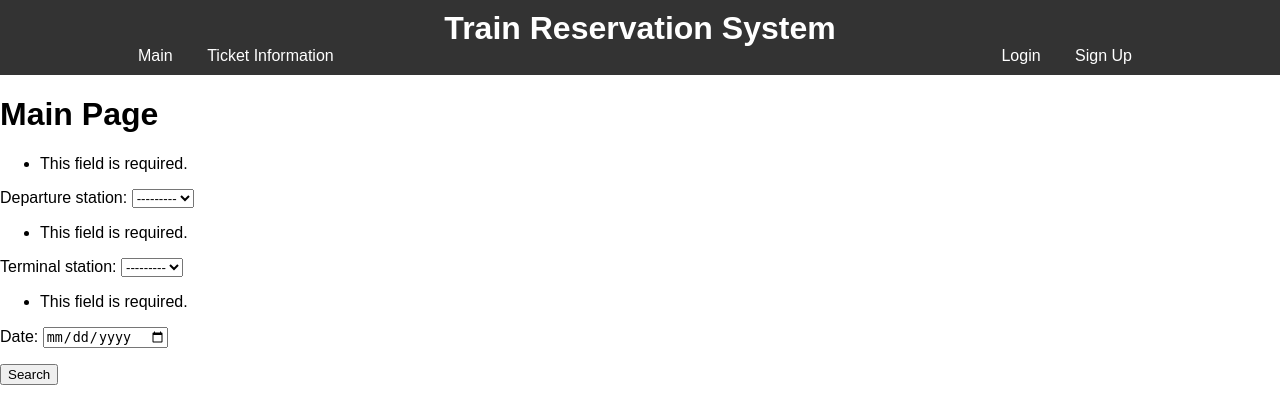
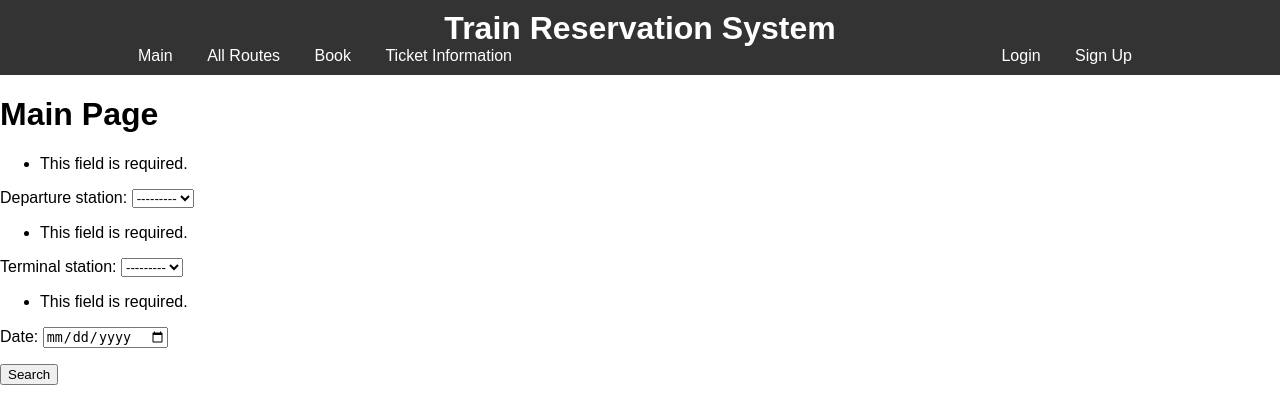
Before and after one commit to Jwizzed/IntercityRailwayReservationSystem, a Django app: page /railway/routes/search/ in a window 1280 px wide. Shown: the top 420 px of the page. Run offline with Django 4.2, Linux system fonts and the light colour scheme; the visitor is signed in with stand-in values (Sample User, id 1); data that the repository does not hold is empty.

Commit message:
added all routes page

```diff
--- a/railway/templates/base.html
+++ b/railway/templates/base.html
@@ -14,6 +14,8 @@
             <nav class="site-nav">
                 <ul>
                     <li><a href="{% url 'railway:main_page' %}">Main</a></li>
+                    <li><a href="{% url 'railway:all_routes' %}">All Routes</a></li>
+                    <li><a href="{% url 'railway:search_route' %}">Book</a></li>
                     <li><a href="{% url 'railway:ticket_information' %}">Ticket Information</a></li>
                     <div class="site-nav-right">
                         <li><a href="{% url 'login' %}">Login</a></li>
--- a/railway/urls.py
+++ b/railway/urls.py
@@ -1,10 +1,11 @@
 from django.urls import path
 from . import views
 app_name = 'railway'
-
 urlpatterns = [
+    path('', views.main_page, name='main_page'),
     path('signup/', views.signup, name='signup'),
-    path('', views.main_page, name='main_page'),
+    path('reservation/', views.reservation, name='reservation'),
+    path('routes/', views.all_routes, name='all_routes'),
     path('routes/search/', views.search_route, name='search_route'),
     path('seats/pick/<route_id>/', views.pick_seat, name='pick_seat'),
     path('tickets/', views.ticket_information, name='ticket_information'),
--- a/railway/views.py
+++ b/railway/views.py
@@ -9,6 +9,10 @@ from django.shortcuts import render, get_object_or_404
 from .forms import ReservationForm
 from .models import Route
 from .forms import CustomUserCreationForm
+
+
+def main_page(request):
+    return render(request, 'main_page.html')
 
 
 def signup(request):
@@ -23,9 +27,13 @@ def signup(request):
     return render(request, 'signup.html', {'form': form})
 
 
+def all_routes(request):
+    routes = Route.objects.all()
+    return render(request, 'routes_list.html', {'routes': routes})
+
 
 @login_required
-def main_page(request):
+def reservation(request):
     if request.method == 'POST':
         form = RouteSearchForm(request.POST)
         if form.is_valid():
@@ -42,7 +50,7 @@ def main_page(request):
     else:
         form = RouteSearchForm()
 
-    return render(request, 'main_page.html', {'form': form})
+    return render(request, 'reservation.html', {'form': form})
 
 
 @login_required
@@ -64,7 +72,7 @@ def search_route(request):
     else:
         form = RouteSearchForm()
 
-    return render(request, 'main_page.html', {'form': form})
+    return render(request, 'reservation.html', {'form': form})
 
 
 @login_required
```
Also changed, not shown: railway/templates/reservation.html (renamed from railway/templates/main_page.html).
